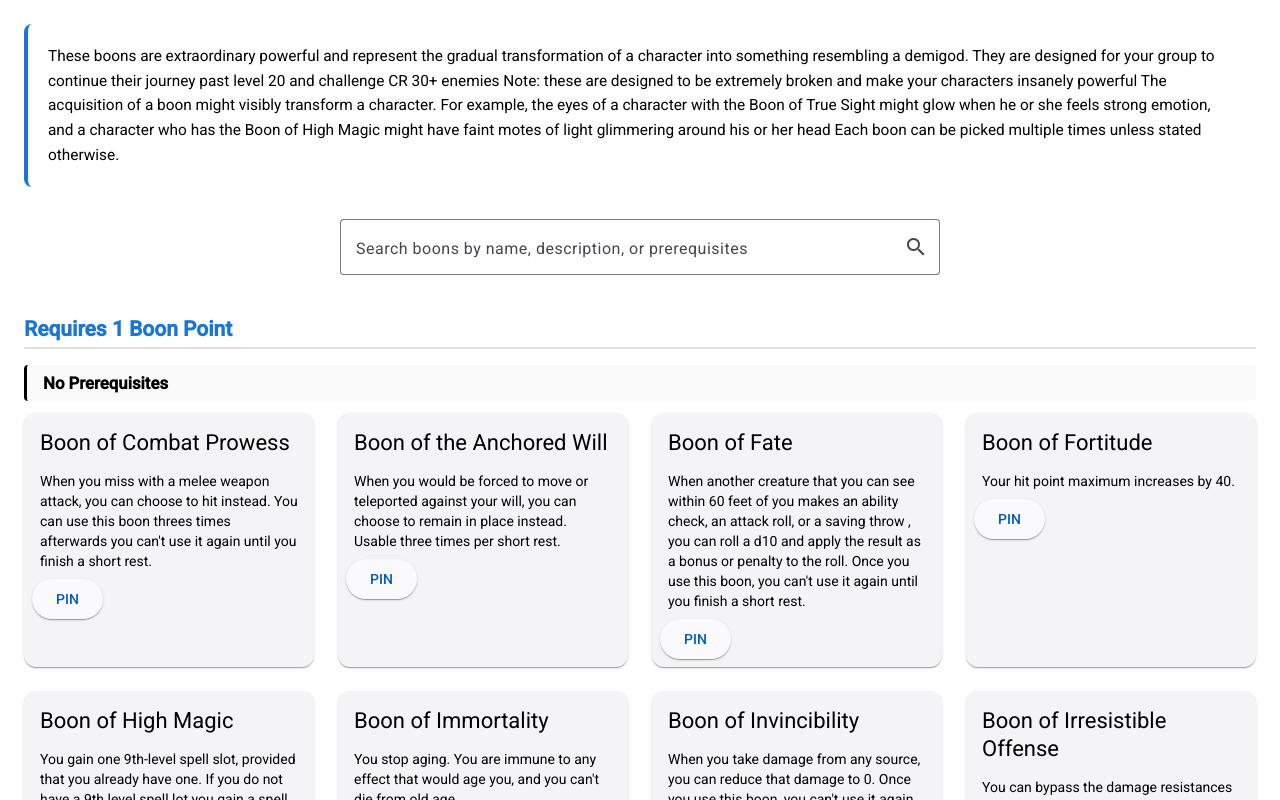
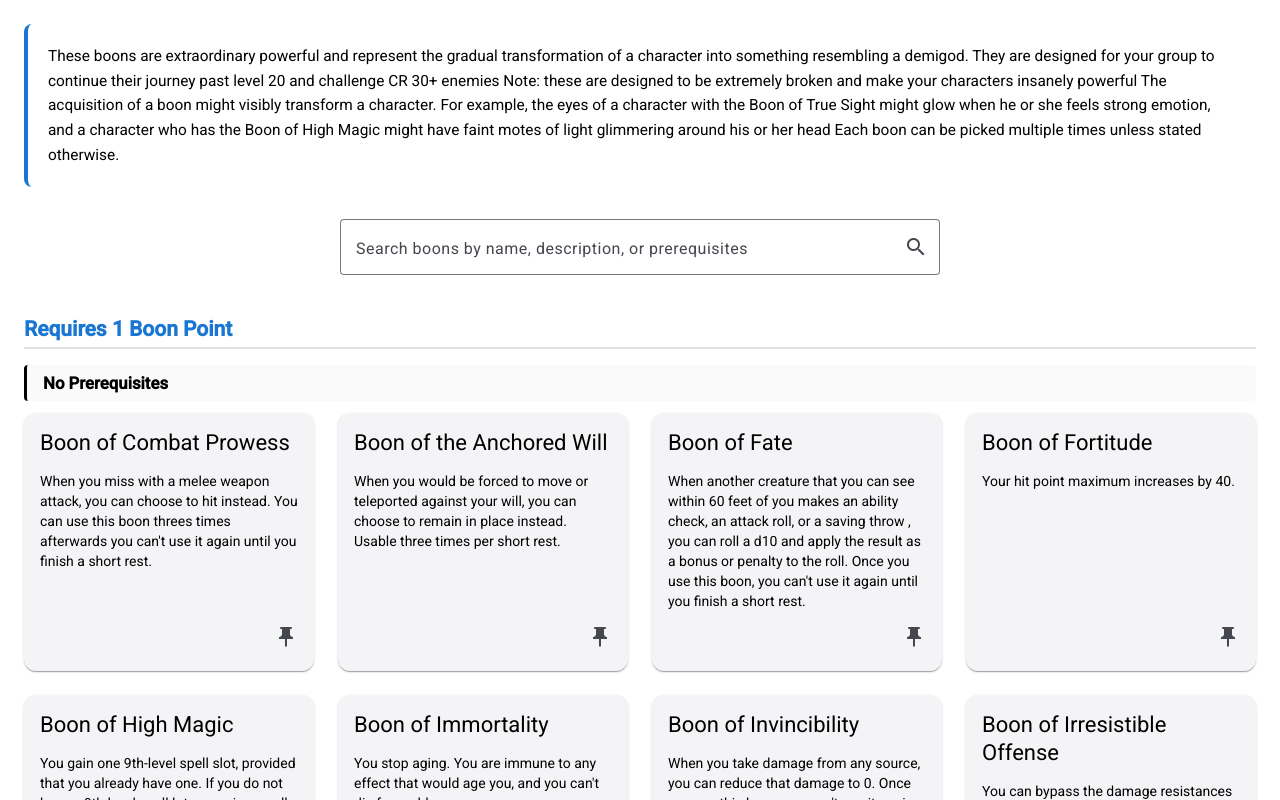
Before and after one commit to edlost113/boonsV2, an Angular app: page / in a window 1280 px wide. Shown: the top 800 px of the page. Built offline with nearby package versions, Linux system fonts and the light colour scheme.

Commit message:
iconography changes

```diff
--- a/src/app/app.css
+++ b/src/app/app.css
@@ -168,9 +168,8 @@
   filter: drop-shadow(0 2px 4px rgba(255, 152, 0, 0.2));
 }
 
-.boon-count {
-  background-color: var(--border-warning);
-  color: white;
+.boon-count {/* Darker orange for better contrast in light mode */
+  color: #e65100;
   padding: 2px 8px;
   border-radius: 12px;
   font-size: 0.8em;
@@ -295,6 +294,28 @@
     color: #81c784 !important;
     border-left-color: #81c784 !important;
   }
+
+  /* Dark mode boon count styling */
+  .boon-count {
+    background-color: #ff9800 !important; /* Brighter orange for dark mode */
+    color: #000000 !important; /* Black text for better contrast on bright orange */
+  }
+}
+
+/* Card positioning styles */
+mat-card {
+  position: relative;
+  padding-bottom: 60px; /* Make room for the floating action buttons */
+}
+
+mat-card-actions {
+  position: absolute;
+  bottom: 8px;
+  right: 8px;
+  margin: 0;
+  padding: 0;
+  display: flex;
+  gap: 4px;
 }
 
 /* Print-specific styles to prevent page breaks inside cards */
--- a/src/app/app.html
+++ b/src/app/app.html
@@ -49,11 +49,11 @@
           </div>
         </mat-card-content>
         <mat-card-actions>
-          <button mat-raised-button color="primary" (click)="togglePin(boon.id)">
-            PIN AGAIN
+          <button mat-icon-button color="primary" (click)="togglePin(boon.id)">
+            <mat-icon>add</mat-icon>
           </button>
-          <button mat-raised-button color="accent" (click)="unpinBoon(boon.id)">
-            UNPIN ONE
+          <button mat-icon-button color="accent" (click)="unpinBoon(boon.id)">
+            <mat-icon>remove</mat-icon>
           </button>
         </mat-card-actions>
       </mat-card>
@@ -84,10 +84,10 @@
             </div>
           </mat-card-content>
           <mat-card-actions>
-            <button mat-raised-button
+            <button mat-icon-button
                     [color]="isPinned(boon.id) ? 'accent' : 'primary'"
                     (click)="togglePin(boon.id)">
-              {{ isPinned(boon.id) ? 'UNPIN' : 'PIN' }}
+              <mat-icon>{{ isPinned(boon.id) ? 'remove' : 'push_pin' }}</mat-icon>
             </button>
           </mat-card-actions>
         </mat-card>
```
